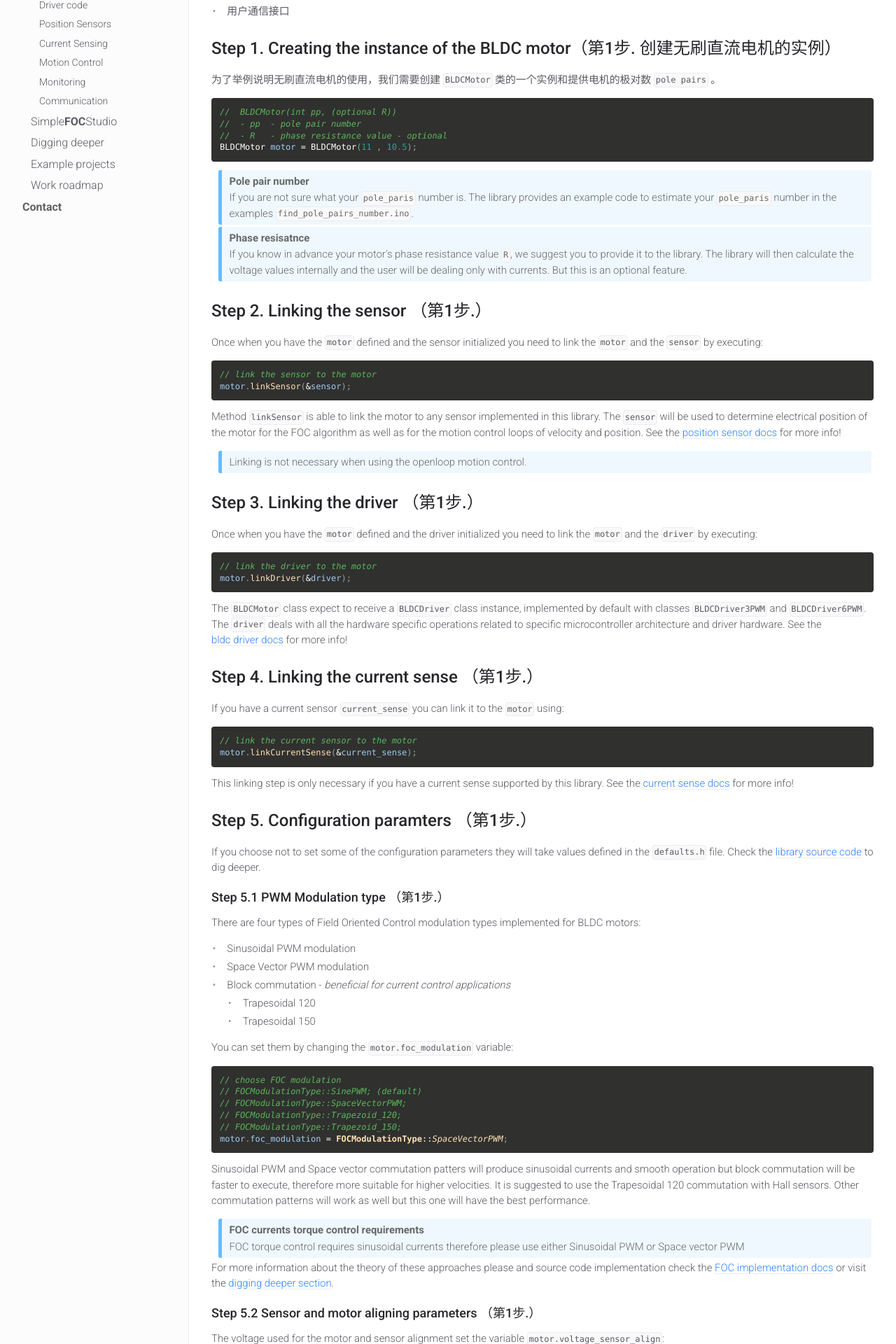
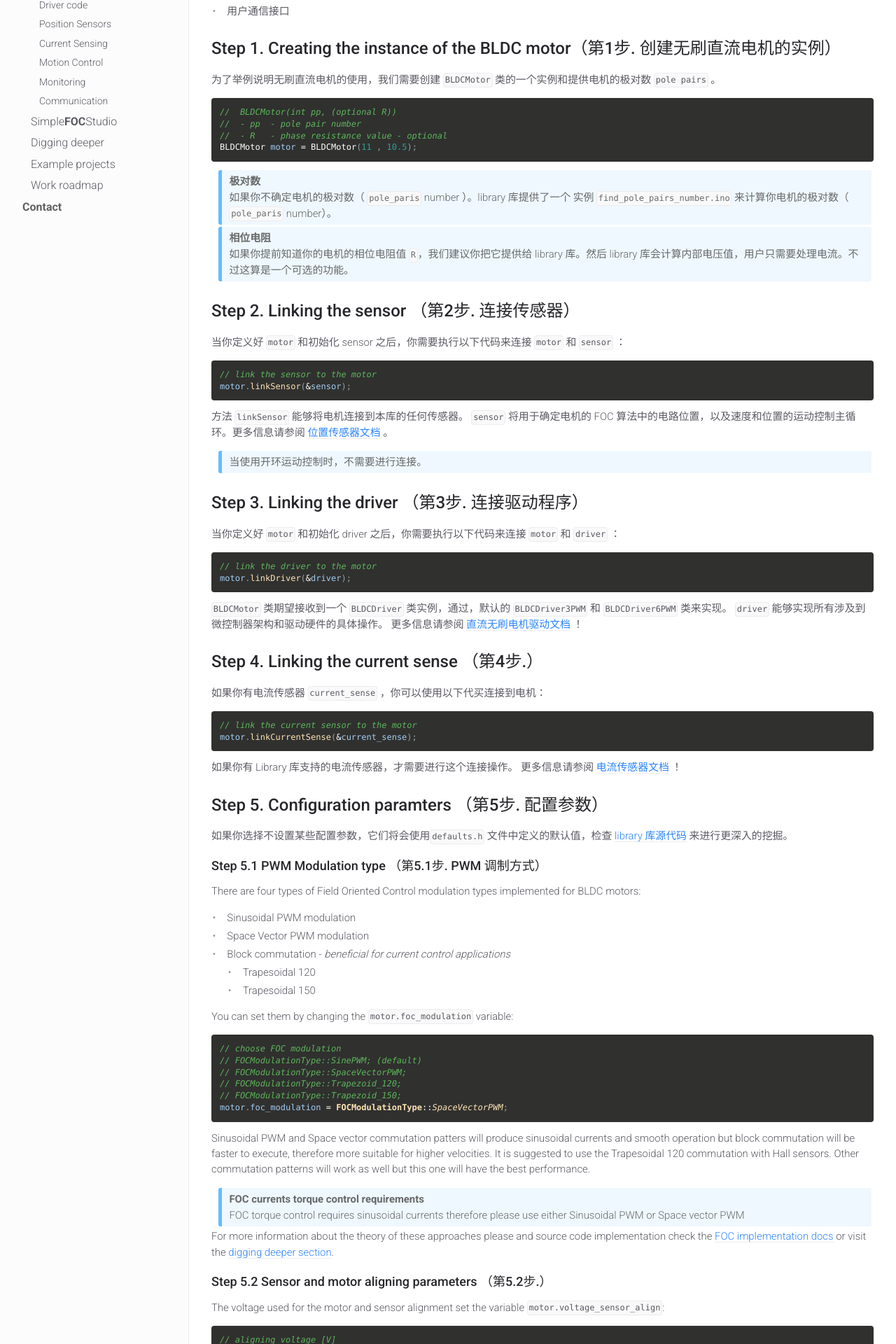
Before and after one commit to simplefoc/docs_chinese, a Jekyll site: the page built from docs/simplefoc_library/code/motors/bldc_motors.md, in a window 1280 px wide. Shown: the part 468-2388 px from the top of the page at 70% size. Built offline with Jekyll 4.4.1, drawn with Linux system fonts in a browser that asks for light colours; some of the changed text lies outside the part shown.

Commit message:
Update bldc_motors.md

````diff
--- a/docs/simplefoc_library/code/motors/bldc_motors.md
+++ b/docs/simplefoc_library/code/motors/bldc_motors.md
@@ -29,46 +29,46 @@ grand_grand_parent: Arduino <span class="simple">Simple<span class="foc">FOC</sp
 BLDCMotor motor = BLDCMotor(11 , 10.5);
 ```
 
-<blockquote class="info"><p class="heading">Pole pair number </p>
-If you are not sure what your <code class="highlighter-rouge">pole_paris</code> number is. The library provides an example code to estimate your <code class="highlighter-rouge">pole_paris</code> number in the examples <code class="highlighter-rouge">find_pole_pairs_number.ino</code>.
+<blockquote class="info"><p class="heading">极对数 </p>
+如果你不确定电机的极对数（ <code class="highlighter-rouge">pole_paris</code> number ）。library 库提供了一个 实例 <code class="highlighter-rouge">find_pole_pairs_number.ino</code> 来计算你电机的极对数（ <code class="highlighter-rouge">pole_paris</code> number）。
  </blockquote>
-<blockquote class="info"><p class="heading">Phase resisatnce </p>
-If you know in advance your motor's phase resistance value <code class="highlighter-rouge">R</code>, we suggest you to provide it to the library. The library will then calculate the voltage values internally and  the user will be dealing only with currents. But this is an optional feature.
+<blockquote class="info"><p class="heading">相位电阻 </p>
+如果你提前知道你的电机的相位电阻值 <code class="highlighter-rouge">R</code>，我们建议你把它提供给 library 库。然后 library 库会计算内部电压值，用户只需要处理电流。不过这算是一个可选的功能。
  </blockquote>
 
-## Step 2. Linking the sensor （第1步.）
-Once when you have the `motor` defined and the sensor initialized you need to link the `motor` and the `sensor` by executing:
+## Step 2. Linking the sensor （第2步. 连接传感器）
+当你定义好 `motor` 和初始化 sensor 之后，你需要执行以下代码来连接 `motor` 和 `sensor` ：
 ```cpp
 // link the sensor to the motor
 motor.linkSensor(&sensor);
 ```
-Method `linkSensor` is able to link the motor to any sensor implemented in this library. The `sensor` will be used to determine electrical position of the motor for the FOC algorithm as well as for the motion control loops of velocity and position. See the [position sensor docs](sensors) for more info!
+方法 `linkSensor` 能够将电机连接到本库的任何传感器。 `sensor` 将用于确定电机的 FOC 算法中的电路位置，以及速度和位置的运动控制主循环。更多信息请参阅 [位置传感器文档](sensors) 。
 
-<blockquote class="info">Linking is not necessary when using the openloop motion control.</blockquote>
-## Step 3. Linking the driver  （第1步.）
-Once when you have the `motor` defined and the driver initialized you need to link the `motor` and the `driver` by executing:
+<blockquote class="info">当使用开环运动控制时，不需要进行连接。</blockquote>
+
+## Step 3. Linking the driver  （第3步. 连接驱动程序）
+当你定义好 `motor` 和初始化 driver 之后，你需要执行以下代码来连接 `motor` 和 `driver` ：
 ```cpp
 // link the driver to the motor
 motor.linkDriver(&driver);
 ```
 
-The `BLDCMotor` class expect to receive a `BLDCDriver` class instance, implemented by default with classes `BLDCDriver3PWM` and `BLDCDriver6PWM`. The `driver` deals with all the hardware specific operations related to specific microcontroller architecture and driver hardware. See the [bldc driver docs](bldcdriver) for more info!
+ `BLDCMotor` 类期望接收到一个 `BLDCDriver` 类实例，通过，默认的 `BLDCDriver3PWM` 和 `BLDCDriver6PWM` 类来实现。 `driver`  能够实现所有涉及到微控制器架构和驱动硬件的具体操作。 更多信息请参阅 [直流无刷电机驱动文档](bldcdriver) ！
 
 
-## Step 4. Linking the current sense  （第1步.）
-If you have a current sensor `current_sense` you can link it to the `motor` using:
+## Step 4. Linking the current sense  （第4步.）
+如果你有电流传感器 `current_sense` ，你可以使用以下代买连接到电机：
 ```cpp
 // link the current sensor to the motor
 motor.linkCurrentSense(&current_sense);
 ```
-This linking step is only necessary if you have a current sense supported by this library. See the [current sense docs](current_sense) for more info!
+如果你有 Library 库支持的电流传感器，才需要进行这个连接操作。 更多信息请参阅 [电流传感器文档](current_sense) ！
 
-## Step 5. Configuration paramters （第1步.）
+## Step 5. Configuration paramters （第5步. 配置参数）
 
-If you choose not to set some of the configuration parameters they will take values defined in the `defaults.h` file.
-Check the [library source code](source_code) to dig deeper.
+如果你选择不设置某些配置参数，它们将会使用`defaults.h` 文件中定义的默认值，检查 [library 库源代码](source_code) 来进行更深入的挖掘。
 
-### Step 5.1 PWM Modulation type （第1步.）
+### Step 5.1 PWM Modulation type （第5.1步. PWM 调制方式）
 
 There are four types of Field Oriented Control modulation types implemented for BLDC motors:
 - Sinusoidal PWM modulation
@@ -92,7 +92,7 @@ Sinusoidal PWM and Space vector commutation patters will produce sinusoidal curr
 For more information about the theory of these approaches please and source code implementation check the [FOC implementation docs](foc_implementation) or visit the [digging deeper section](digging_deeper).
 
 
-### Step 5.2 Sensor and motor aligning parameters （第1步.）
+### Step 5.2 Sensor and motor aligning parameters （第5.2步.）
 The voltage used for the motor and sensor alignment set the variable `motor.voltage_sensor_align`:
 ```cpp
 // aligning voltage [V]
@@ -105,7 +105,7 @@ If your sensor is an encoder and if it has an index pin, you can set the index s
 motor.velocity_index_search = 3; // default 1 rad/s
 ```
 
-### Step 5.3 Position sensor offset （第1步.）
+### Step 5.3 Position sensor offset （第5.3步.）
 For some applications it is convenient to specify the sensor absolute zero offset, you can define it by changing the parameter  `motor.sensor_offset`:
 ```cpp
 // sensor offset [rad]
@@ -113,7 +113,7 @@ motor.sensor_offset = 0; // default 0 rad
 ```
 This parameter can be changed in real-time.
 
-### Step 5.3 Motor phase resistance （第1步.）
+### Step 5.3 Motor phase resistance （第5.3步.）
 Motor phase resistance is an optional parameter which is not very important for current based torque modes, but if the voltage mode is used and if user specifies the `motor.phase_resistance` (either in constructor or in the `setup()` function) the library will allow user to work with current value and it will calculate the necessary voltages automatically. In the setup function you can change this parameter by setting:
 ```cpp
 // motor phase resistance [Ohms]
@@ -127,7 +127,7 @@ Finally, this parameter is suggested to be used if one whats to switch in real t
 
 Phase resistance can be changed in real-time if needed.
 
-### Step 5.4 Torque control mode （第1步.）
+### Step 5.4 Torque control mode （第5.4步.）
 There are 3 different torque control modes implemented in the Arduino <span class="simple">Simple<span class="foc">FOC</span>library</span>:
 - [Voltage mode](voltage_mode)
 - [DC current](dc_current_torque_mode)
@@ -144,7 +144,7 @@ The torque mode can be set by changing the motor attribute `torque_controller`.
 motor.torque_controller = TorqueControlType::foc_current;
 ```
 
-### Step 5.5 Motion control parameters （第1步.）
+### Step 5.5 Motion control parameters （第5.5步.）
 
 There are 3 different closed loop control strategies implemented in the Arduino <span class="simple">Simple<span class="foc">FOC</span>library</span>:
 - [Torque control loop](voltage_loop)
@@ -200,14 +200,14 @@ motor.voltage_limit = 12; // Volts -  default driver.voltage_limit
 motor.current_limit = 12; // Amps -  default 0.5 Amps
 ```
 
-### Step 5.6 Configuration done - `motor.init()` （第1步.）
+### Step 5.6 Configuration done - `motor.init()` （第5.6步.）
 Finally the configuration is terminated by running `init()` function which prepares all the hardware and software motor components using the configured values.
 ```cpp
 // initialize motor
 motor.init();
 ```
 
-## Step 6. Align motor and all the sensors - Field Oriented Control init （第1步.）
+## Step 6. Align motor and all the sensors - Field Oriented Control init （第6步.）
 
 After the position sensor, current sense, driver and the motor are configured, and before we can start the motion control we need to align all  hardware components in order to initialize the FOC algorithm. This is done in the scope of the funciton `motor.initFOC()`
 ```cpp
@@ -225,7 +225,7 @@ This function is a final check function and it will disable your motor and displ
 
 The alignment procedure will have to move your motor several times and might not be desirable behavior, therefore for most of the position sensors (except encodes) and current senses, this alignment procedure can be skipped by following the steps 6.1 an 6.2.
 
-### Step 6.1 Skip alignment - position sensor （第1步.）
+### Step 6.1 Skip alignment - position sensor （第6.1步.）
 
 If you are using absolute sensors such as magnetic sensors or hall sensors, once you have done the alignment procedure and once you have the motor's zero electrical offset sensor direction you no longer need the full calibration sequence. Therefore, to the `motor.initFOC()` you can provide the sensor offset `zero_electric_offset` and sensor direction `sensor_direction` to avoid alignment procedure:
 ```cpp
@@ -243,7 +243,7 @@ motor.initFOC();
 You can find these values by running the `find_sensor_offset_and_direction.ino` example.
 
 More generally, if you know any of these two values make sure to provide and the `iniFOC` will skip that part of the calibration. For example, for encoder sensors the zero electrical offset changes all the time but the sensor direction will stay the same so you can provide it and skip a large part of the calibration sequence.
-### Step 6.2 Skip alignment - current sense （第1步.）
+### Step 6.2 Skip alignment - current sense （第6.2步.）
 
 For the current sensors it is as well possible to avoid the calibration procedure an that is done by specifying the curren sense flag called `skip_align`:
 ```cpp
@@ -251,7 +251,7 @@ current_sense.skip_align  = true; // default false
 ```
 But make sure that all of your gains are well set and all of your ADC pins are aligned to the driver/motor phases. For more information about the alignment please visit the [current sense docs](current_sense).
 
-## Step 7. Real-time motion control （第1步.）
+## Step 7. Real-time motion control （第7步.）
 
 The real-time motion control of theArduino <span class="simple">Simple<span class="foc">FOC</span>library</span> is realized with two functions:
 - `motor.loopFOC()` - low level torque control
````
Also changed, not shown: other parts of docs/simplefoc_library/code/motors/bldc_motors.md (+1 -1 lines).
